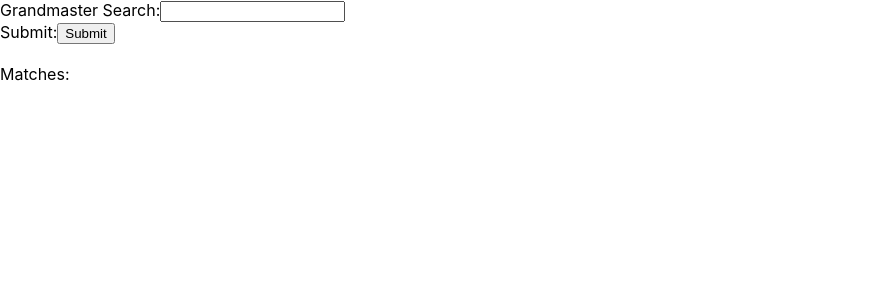
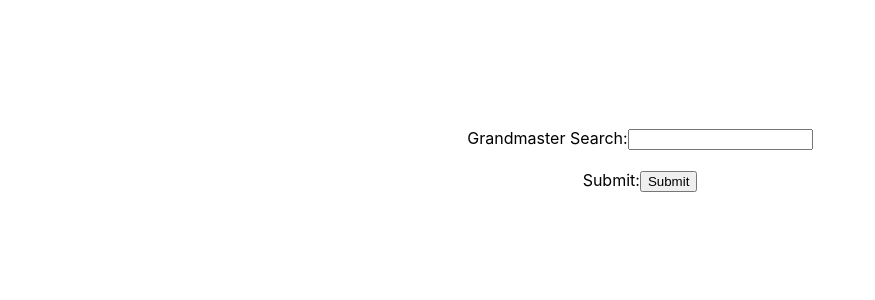
Before and after one commit to DavidJRada/benepas-challenge, a React (Create React App) app: page / in a window 1280 px wide. Shown: the top 300 px of the page, without its empty margins (0-875 px from the left). Built offline with nearby package versions, Linux system fonts and the light colour scheme.

Commit message:
added some basic spacing

```diff
--- a/src/App.css
+++ b/src/App.css
@@ -36,3 +36,17 @@
     transform: rotate(360deg);
   }
 }
+
+body {
+  text-align: center;
+  margin-top: 10%;
+}
+
+#player_id {
+  margin-top: 10%;
+}
+
+#matches {
+  text-align: justify;
+  margin-left: 40%;
+}
--- a/src/components/gameCard.js
+++ b/src/components/gameCard.js
@@ -3,11 +3,11 @@ import React from "react";
 const GameCard = (props) => {
     return (
         <div className="container-card">
-            <ul>Opponent: {props.username}
+            <li>Opponent: {props.username}
                 <li>
                     Outcome: {props.result}
                 </li>
-            </ul>
+            </li>
         </div>
     );
 };
--- a/src/components/search.js
+++ b/src/components/search.js
@@ -60,6 +60,7 @@ class Search extends React.Component {
                         <input type="text" value={this.state.grandmaster} onChange={this.handleChange} name="grandmaster" />
                     </label>
                     <br />
+                    <br />
 
                     <label>
                         Submit:
@@ -70,13 +71,13 @@ class Search extends React.Component {
 
                 <div id="player_id">
                     {this.state.res == true && <div>
-                        User Id: {this.state.player_id}
+                        <h3>User Id: {this.state.player_id}</h3>
                     </div>} </div>
                 <br></br>
 
                 <div id="matches">
-                    {this.state.aprilGamesArray.length > 0 != null && <div>
-                        Matches:
+                    {this.state.res == true && <div>
+                        <h3>Matches:</h3>
 
                         {this.state.aprilGamesArray.map((game) => {
                             if (this.state.grandmaster == game.black.username) {
```
